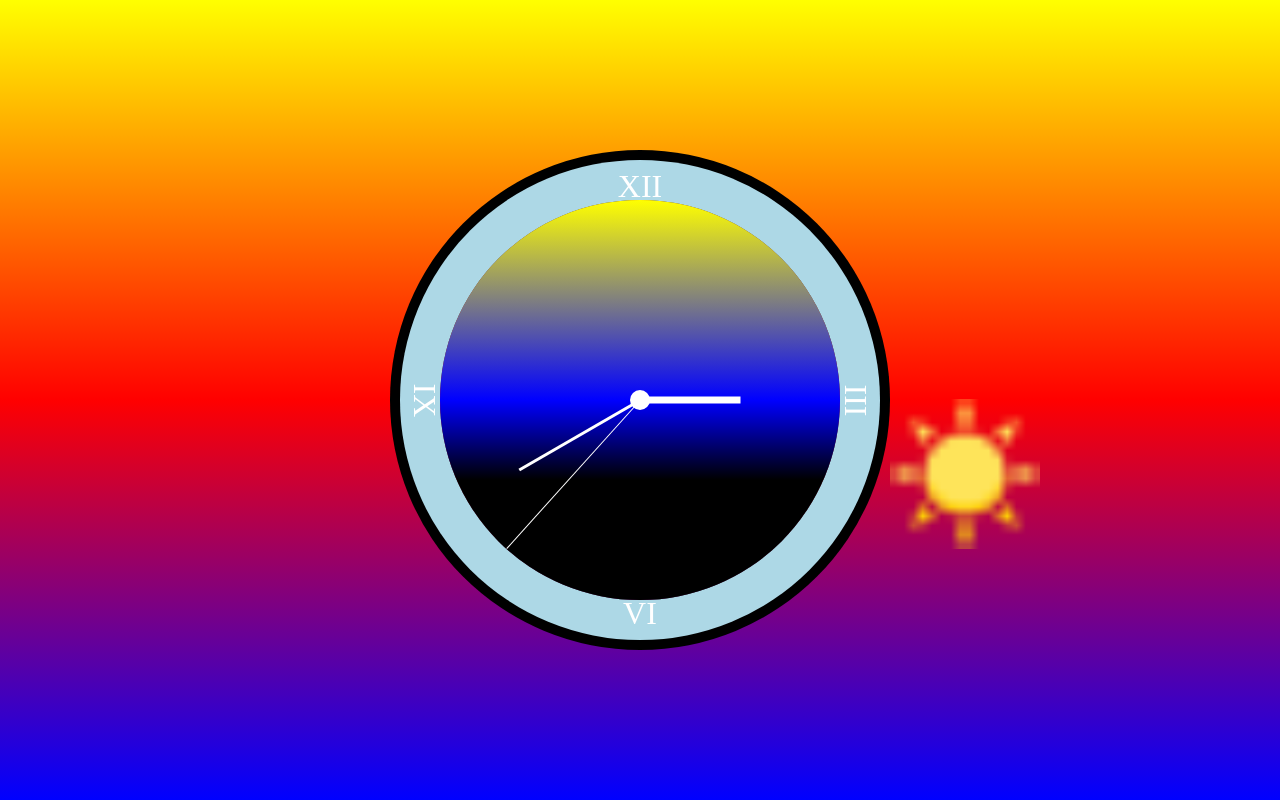
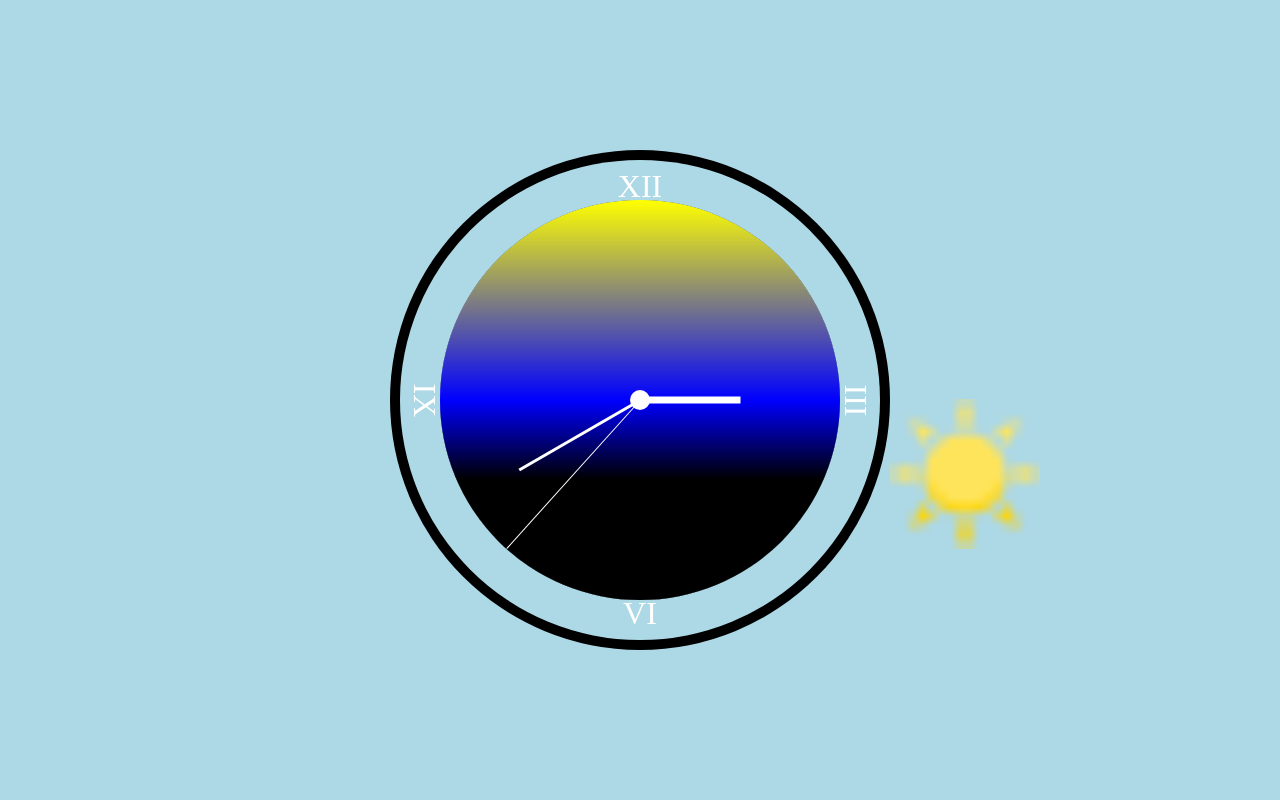
Before and after one commit to Goanta-Ovidiu/clock, a plain HTML site: page index.html in a window 1280 px wide. Drawn offline with Linux system fonts and the light colour scheme.

Commit message:
feat: changing background-color

```diff
--- a/style.css
+++ b/style.css
@@ -14,7 +14,7 @@ body {
 }
 
 body {
-  background-image: linear-gradient(yellow, red, blue);
+  background-color: lightblue;
   margin: 0;
   display: flex;
   justify-content: center;
```
